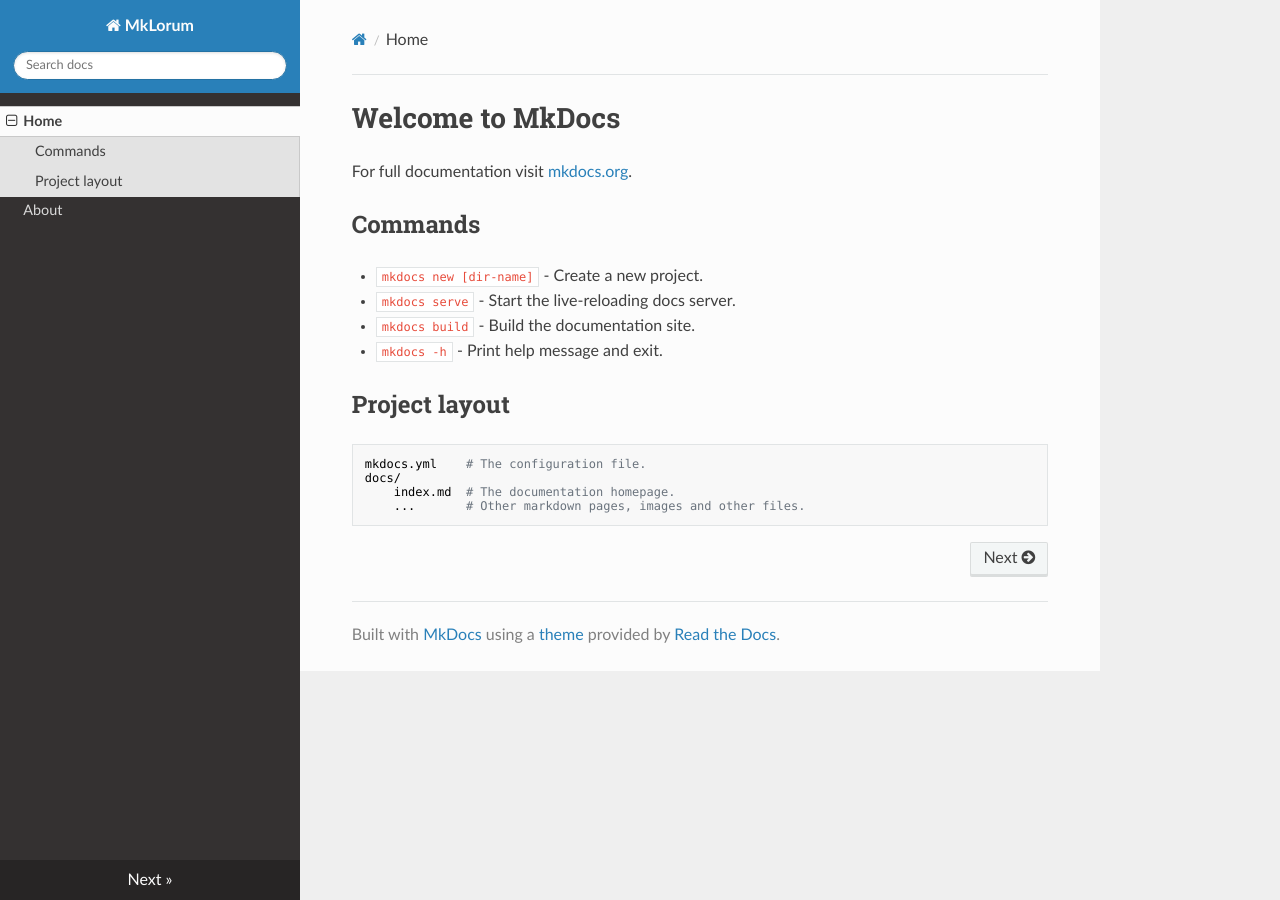
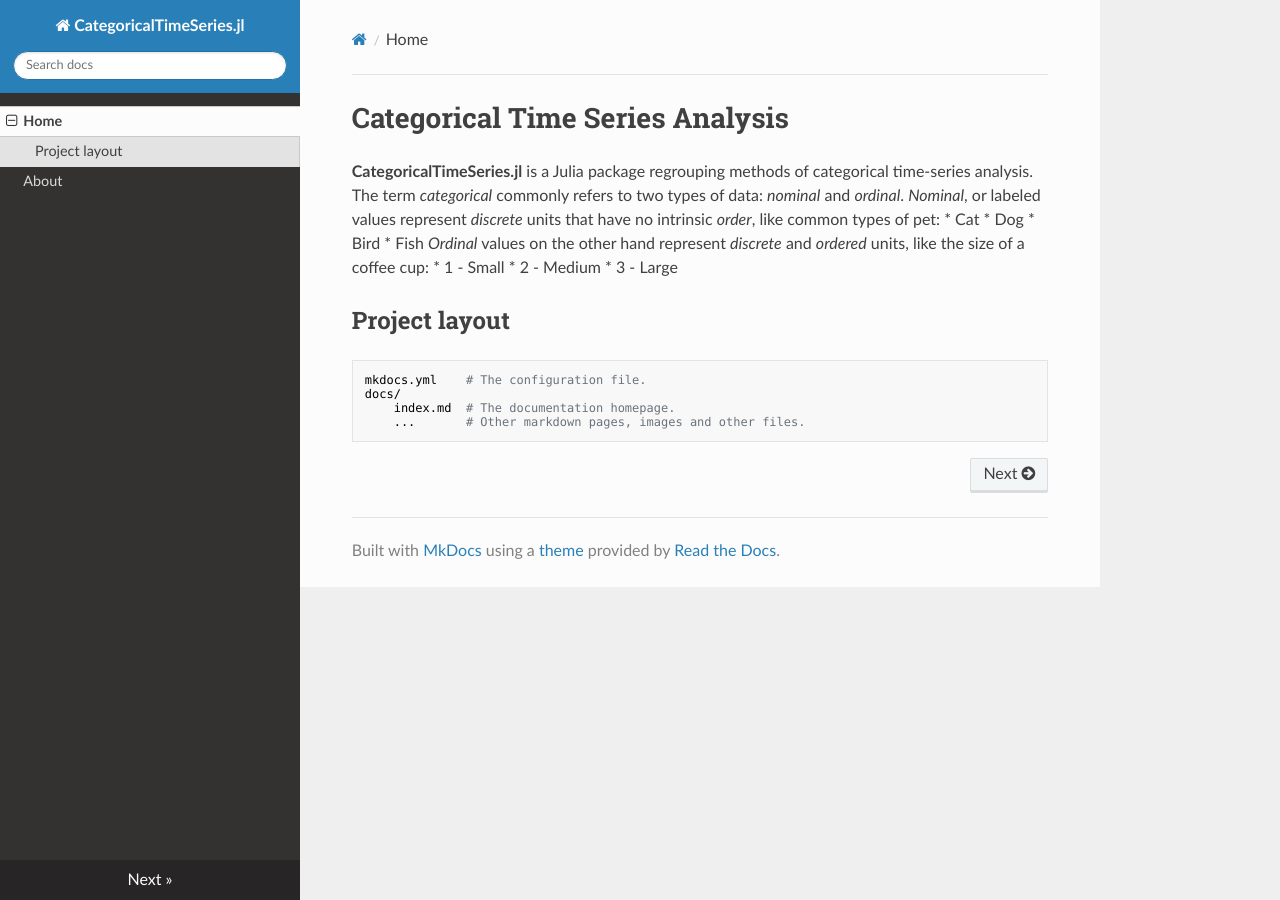
Before and after one commit to CNelias/CategoricalTimeSeries.jl, an MkDocs documentation site: the page built from docs/index.md, in a window 1280 px wide. Built offline with MkDocs 1.6.1, drawn with Linux system fonts in a browser that asks for light colours; nearby versions of some CDN libraries.

Commit message:
Update index.md and mkdocs.yml

```diff
--- a/docs/index.md
+++ b/docs/index.md
@@ -1,13 +1,16 @@
-# Welcome to MkDocs
+# Categorical Time Series Analysis
 
-For full documentation visit [mkdocs.org](https://www.mkdocs.org).
+**CategoricalTimeSeries.jl** is a Julia package regrouping methods of categorical time-series analysis. The term *categorical* commonly refers to two types of data: *nominal* and *ordinal*.
+*Nominal*, or labeled values represent *discrete* units that have no intrinsic *order*, like common types of pet:
+* Cat
+* Dog
+* Bird
+* Fish
+*Ordinal* values on the other hand represent *discrete* and *ordered* units, like the size of a coffee cup:
+* 1 - Small
+* 2 - Medium
+* 3 - Large
 
-## Commands
-
-* `mkdocs new [dir-name]` - Create a new project.
-* `mkdocs serve` - Start the live-reloading docs server.
-* `mkdocs build` - Build the documentation site.
-* `mkdocs -h` - Print help message and exit.
 
 ## Project layout
 
--- a/mkdocs.yml
+++ b/mkdocs.yml
@@ -1,4 +1,4 @@
-site_name: MkLorum
+site_name: CategoricalTimeSeries.jl
 nav:
     - Home: index.md
     - About: about.md
```
